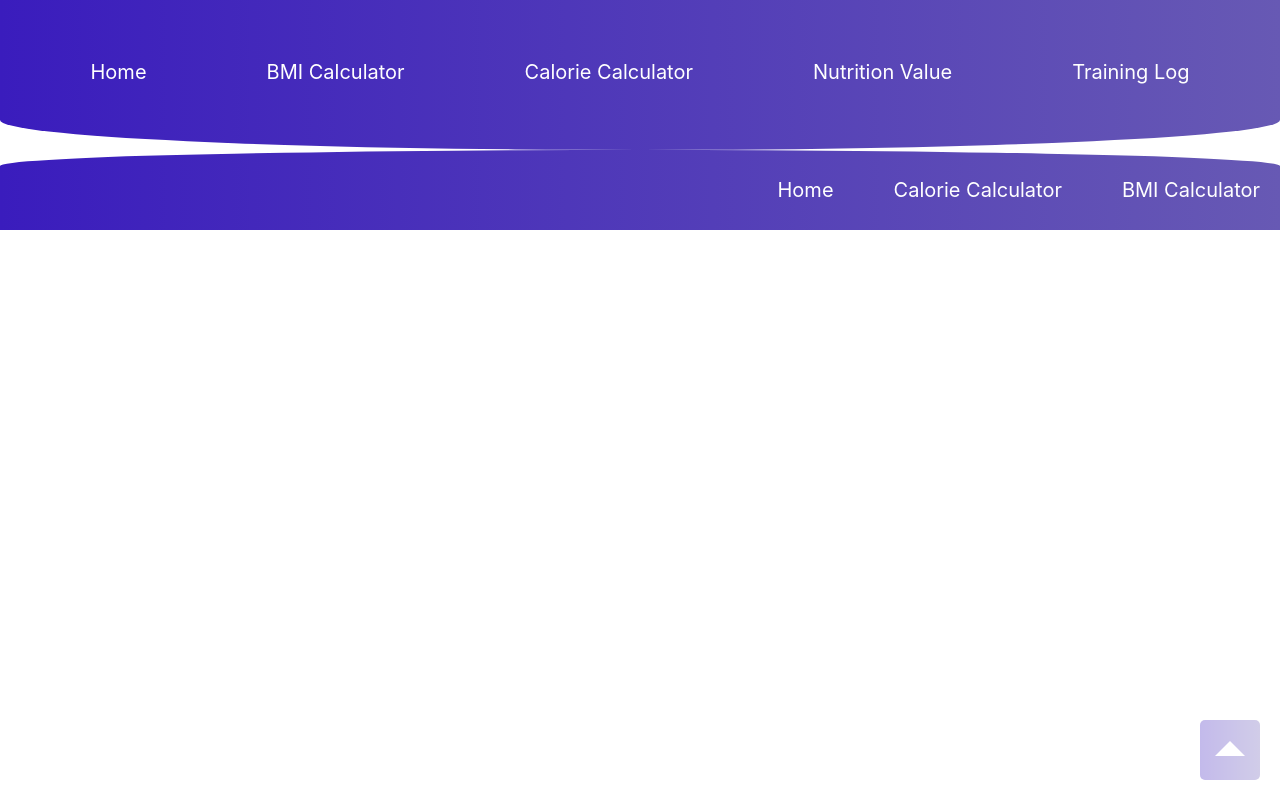
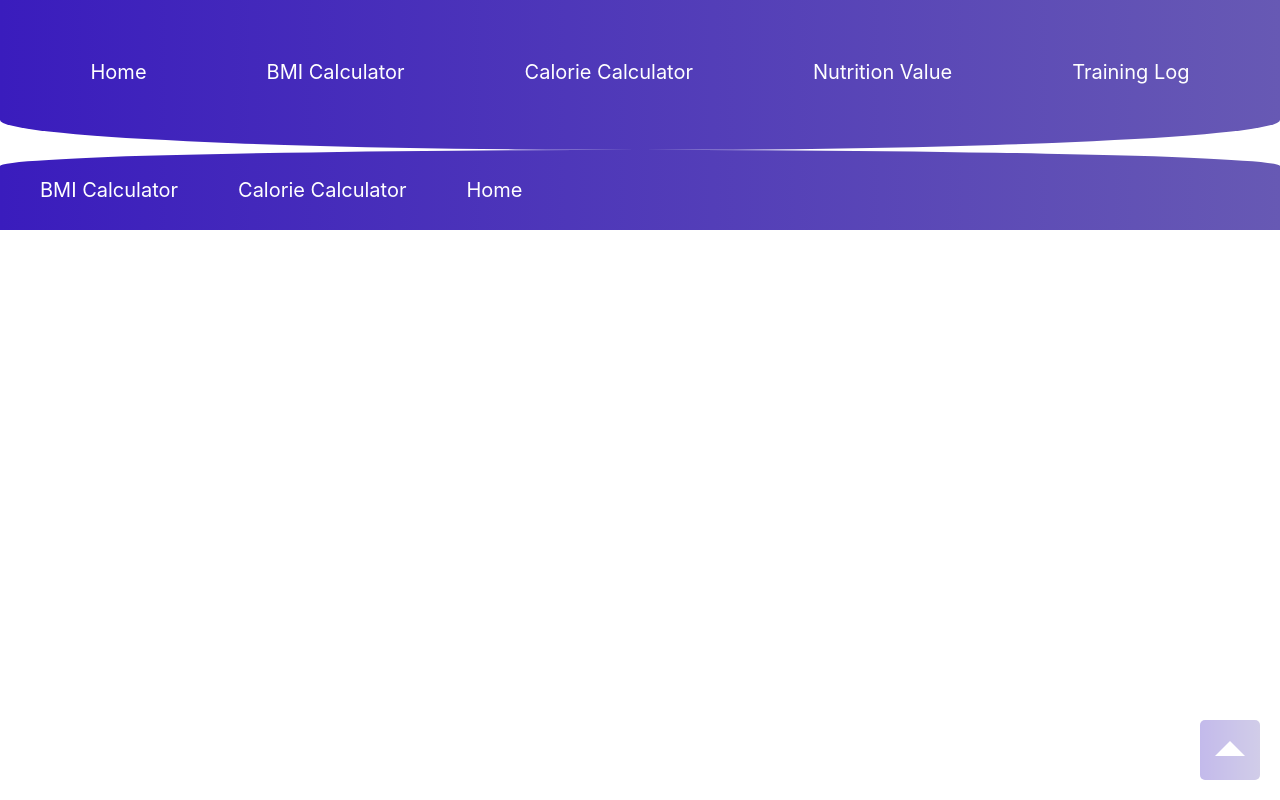
Before and after one commit to IvanBabic26/weight-track, a React (Create React App) app: page / in a window 1280 px wide. Built offline with nearby package versions, Linux system fonts and the light colour scheme.

Commit message:
added header and footer components

```diff
--- a/src/App.js
+++ b/src/App.js
@@ -1,6 +1,6 @@
 import React from "react";
 import "./App.css";
-import { BrowserRouter, Route, NavLink, Switch } from "react-router-dom";
+import { BrowserRouter, Route, Switch } from "react-router-dom";
 import Home from "./components/Home/Home";
 import BMICalculator from "./components/BMICalculator/BMICalculator";
 import CalorieCalculator from "./components/CalorieCalculator/CalorieCalculator";
@@ -8,21 +8,15 @@ import NutritionValue from "./components/NutritionValues/NutritionValue";
 import DisplayCase from "./components/DisplayCase/DisplayCase";
 import TrainingLog from "./components/TrainingLog/TrainingLog";
 import BackToTop from "./components/BackTo/BackToTop";
+import HeaderBar from "./components/HeaderBar/HeaderBar";
+import FooterBar from "./components/FooterBar/FooterBar";
 // import BackToPrevious from "./components/BackTo/BackToPrevious";
 // import background from "./background.png";
 
 export default function App() {
-
   return (
     <BrowserRouter>
-    {/* TODO:extract to a component */}
-    <div className="headerBar">
-        <NavLink to="/home">Home</NavLink>
-        <NavLink to="/bmiCalculator">BMI Calculator</NavLink>
-        <NavLink to="/calorieCalculator">Calorie Calculator</NavLink>
-        <NavLink to="/nutritionValue">Nutrition Value</NavLink>
-        <NavLink to="/trainingLog">Training Log</NavLink>
-      </div>
+      <HeaderBar />
       <Switch>
         <Route path="/home" component={Home} />
         <Route path="/bmiCalculator" component={BMICalculator} />
@@ -31,16 +25,7 @@ export default function App() {
         <Route path="/trainingLog" component={TrainingLog} />
         <Route path="/displayCase/:id" component={DisplayCase} />
       </Switch>
-
-      {/* <img src={background} alt="bgpicture" /> */}
-
-      {/* TODO:extract to a component */}
-      <div className="footerBar">
-        <NavLink to="/bmiCalculator">BMI Calculator</NavLink>
-        <NavLink to="/calorieCalculator">Calorie Calculator</NavLink>
-        <NavLink to="/home">Home</NavLink>
-      </div>
-      {/* <BackToPrevious /> */}
+      <FooterBar />
       <BackToTop />
     </BrowserRouter>
   );
--- /dev/null
+++ b/src/components/FooterBar/FooterBar.css
@@ -0,0 +1,27 @@
+.footerBar {
+  overflow: hidden;
+  background: linear-gradient(to left, #6759b4, #3a1cbd);
+  border-top-left-radius: 50% 20%;
+  border-top-right-radius: 50% 20%;
+}
+
+.footerBar a {
+  float: left;
+  color: #fff;
+  text-align: center;
+  text-decoration: none;
+  height: 40px;
+  margin: 20px;
+  padding-left: 20px;
+  align-items: center;
+  font-size: 20px;
+  display: flex;
+}
+
+.footerBar a:hover {
+  color: rgb(255, 0, 0);
+}
+
+.footerBar a.active {
+  color: rgb(236, 46, 46);
+}
--- /dev/null
+++ b/src/components/FooterBar/FooterBar.js
@@ -0,0 +1,15 @@
+import React from "react";
+import "./FooterBar.css";
+import { NavLink } from "react-router-dom";
+
+export default class FooterBar extends React.Component {
+  render() {
+    return (
+      <div className="footerBar">
+        <NavLink to="/bmiCalculator">BMI Calculator</NavLink>
+        <NavLink to="/calorieCalculator">Calorie Calculator</NavLink>
+        <NavLink to="/home">Home</NavLink>
+      </div>
+    );
+  }
+}
--- /dev/null
+++ b/src/components/HeaderBar/HeaderBar.css
@@ -0,0 +1,30 @@
+.headerBar {
+  overflow: hidden;
+  box-sizing: border-box;
+  background: linear-gradient(to left, #6759b4, #3a1cbd);
+  border-bottom-left-radius: 50% 20%;
+  border-bottom-right-radius: 50% 20%;
+  text-align: center;
+}
+
+.headerBar a {
+  color: #fff;
+  text-align: center;
+  text-decoration: none;
+  height: 30px;
+  margin: 20px;
+  padding: 40px;
+  align-items: center;
+  font-size: 20px;
+  display: inline-block;
+}
+
+.headerBar a:hover {
+  position: relative;
+  top: 5px;
+  color: #fff;
+}
+
+.headerBar a.active {
+  color: rgb(236, 46, 46);
+}
--- /dev/null
+++ b/src/components/HeaderBar/HeaderBar.js
@@ -0,0 +1,17 @@
+import React from "react";
+import "./HeaderBar.css";
+import { NavLink } from "react-router-dom";
+
+export default class HeaderBar extends React.Component {
+  render() {
+    return (
+      <div className="headerBar">
+        <NavLink to="/home">Home</NavLink>
+        <NavLink to="/bmiCalculator">BMI Calculator</NavLink>
+        <NavLink to="/calorieCalculator">Calorie Calculator</NavLink>
+        <NavLink to="/nutritionValue">Nutrition Value</NavLink>
+        <NavLink to="/trainingLog">Training Log</NavLink>
+      </div>
+    );
+  }
+}
--- a/src/components/Home/Home.css
+++ b/src/components/Home/Home.css
@@ -1,4 +1,4 @@
-.headerBar {
+/* .headerBar {
   overflow: hidden;
   box-sizing: border-box;
   background: linear-gradient(to left, #6759b4, #3a1cbd);
@@ -27,7 +27,7 @@
 
 .headerBar a.active {
   color: rgb(236, 46, 46);
-}
+} */
 
 .homePage {
   background-color: #fff;
@@ -97,11 +97,6 @@ a.divLink {
   height: 190px;
 }
 
-/* .homePhoneWrapper {
-  display: inline-block;
-  margin: 120px;
-} */
-
 .headerTab {
   display: inline-block;
   color: #111;
@@ -121,42 +116,3 @@ a.divLink {
     "Ubuntu", "Cantarell", "Fira Sans", "Droid Sans", "Helvetica Neue",
     sans-serif;
 }
-
-/* .bottomText {
-
-} */
-
-/* .preview {
-} */
-
-.footerBar {
-  overflow: hidden;
-  background: linear-gradient(to left, #6759b4, #3a1cbd);
-  border-top-left-radius: 50% 20%;
-  border-top-right-radius: 50% 20%;
-}
-
-.footerBar a {
-  float: right;
-  color: #fff;
-  text-align: center;
-  text-decoration: none;
-  height: 40px;
-  margin: 20px;
-  padding-left: 20px;
-  align-items: center;
-  font-size: 20px;
-  display: flex;
-}
-
-.footerBar a:hover {
-  color: rgb(255, 0, 0);
-}
-
-.footerBar a.active {
-  color: rgb(236, 46, 46);
-}
-
-.footerBar img {
-  height: 80px;
-}
```
Also changed, not shown: src/components/img/background.png (renamed from src/background.png).
